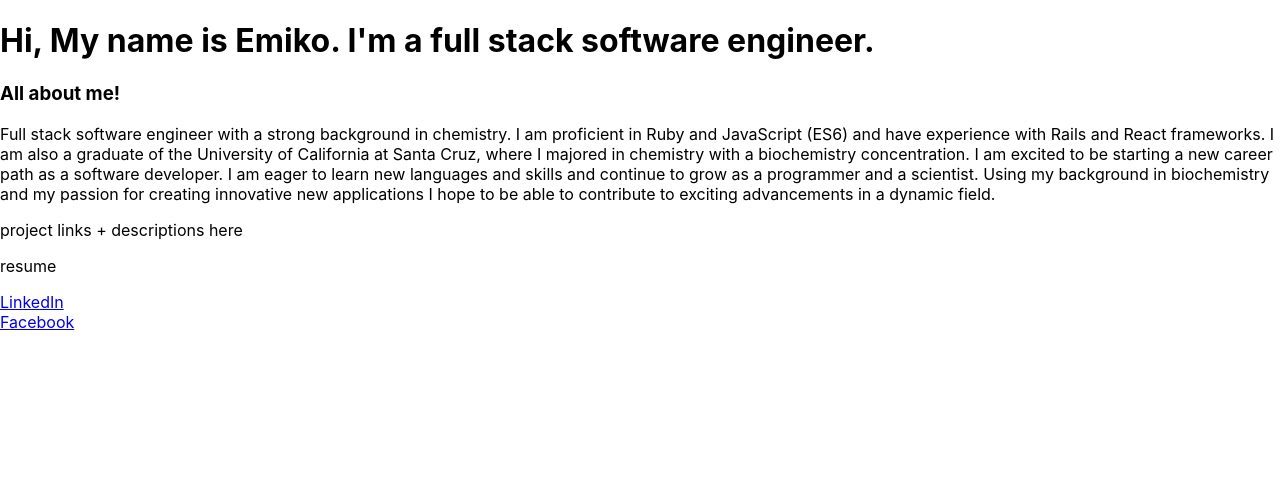
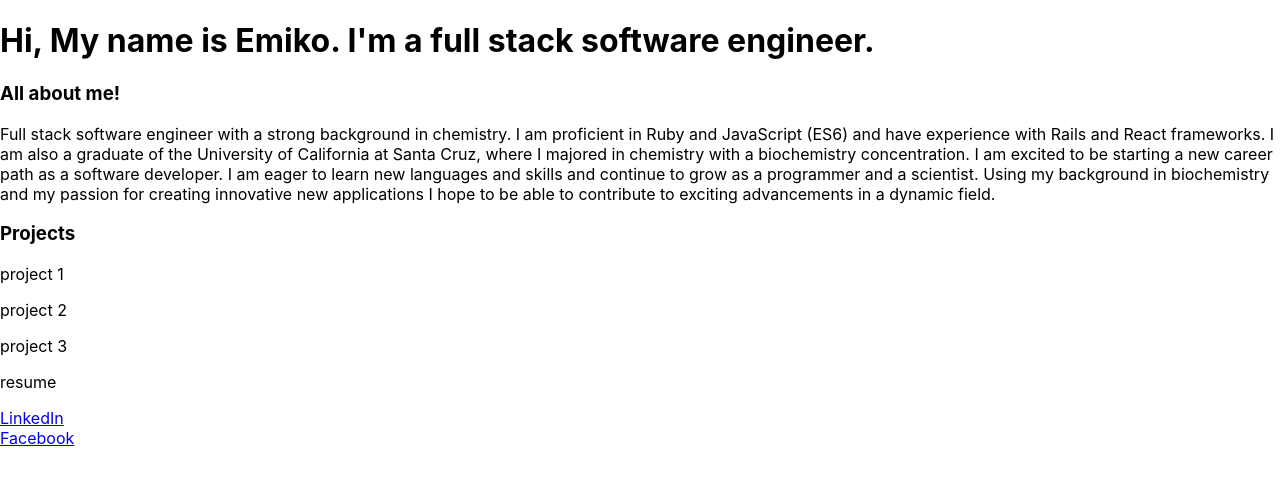
Before and after one commit to ejpijoan/myPortfolio, a React (Create React App) app: page / in a window 1280 px wide. Shown: the top 484 px of the page. Built offline with nearby package versions, Linux system fonts and the light colour scheme.

Commit message:
adds projects header and sets spaces for three projects bellow

```diff
--- a/src/components/Projects.js
+++ b/src/components/Projects.js
@@ -3,7 +3,10 @@ import React, {Componet} from 'react';
 function Projects () {
     return (
         <div>
-            <p>project links + descriptions here</p>
+            <h3>Projects</h3>
+            <p>project 1</p>
+            <p>project 2</p>
+            <p>project 3</p>
         </div>
     )
 }
```
